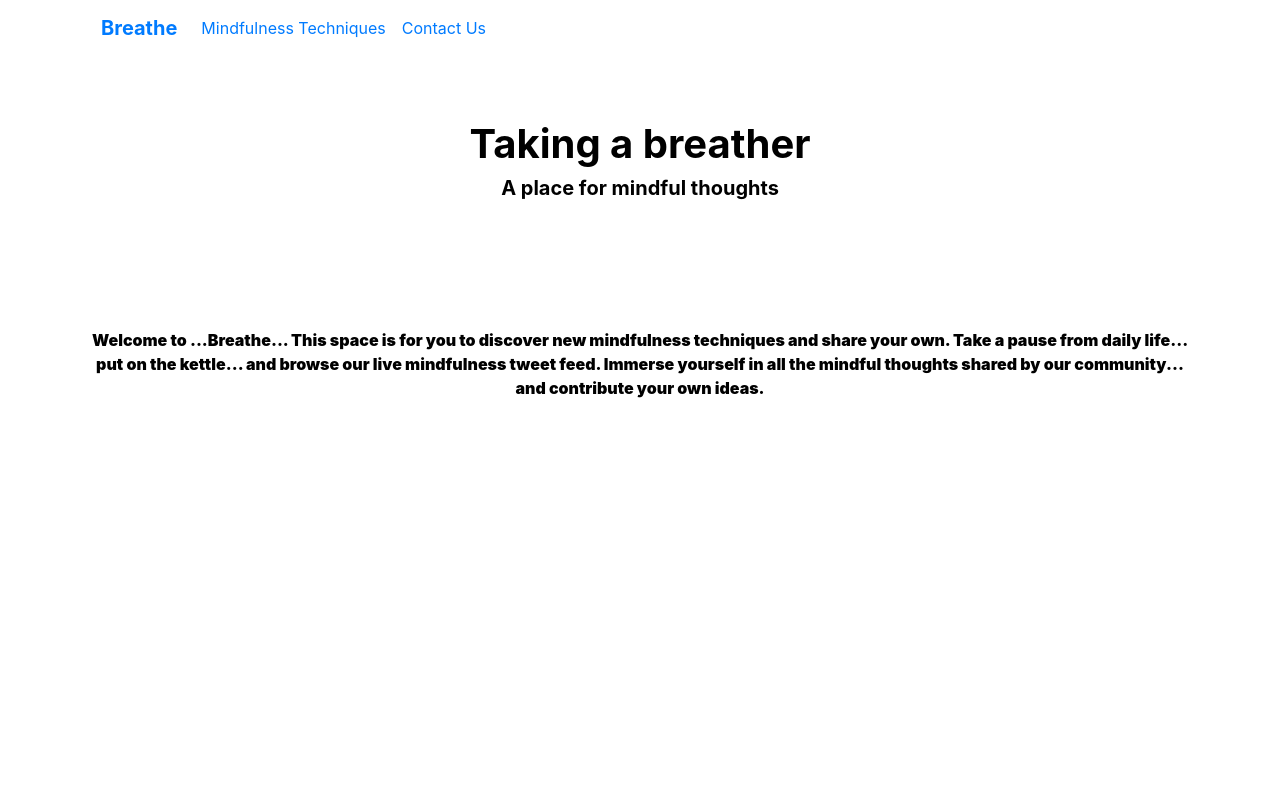
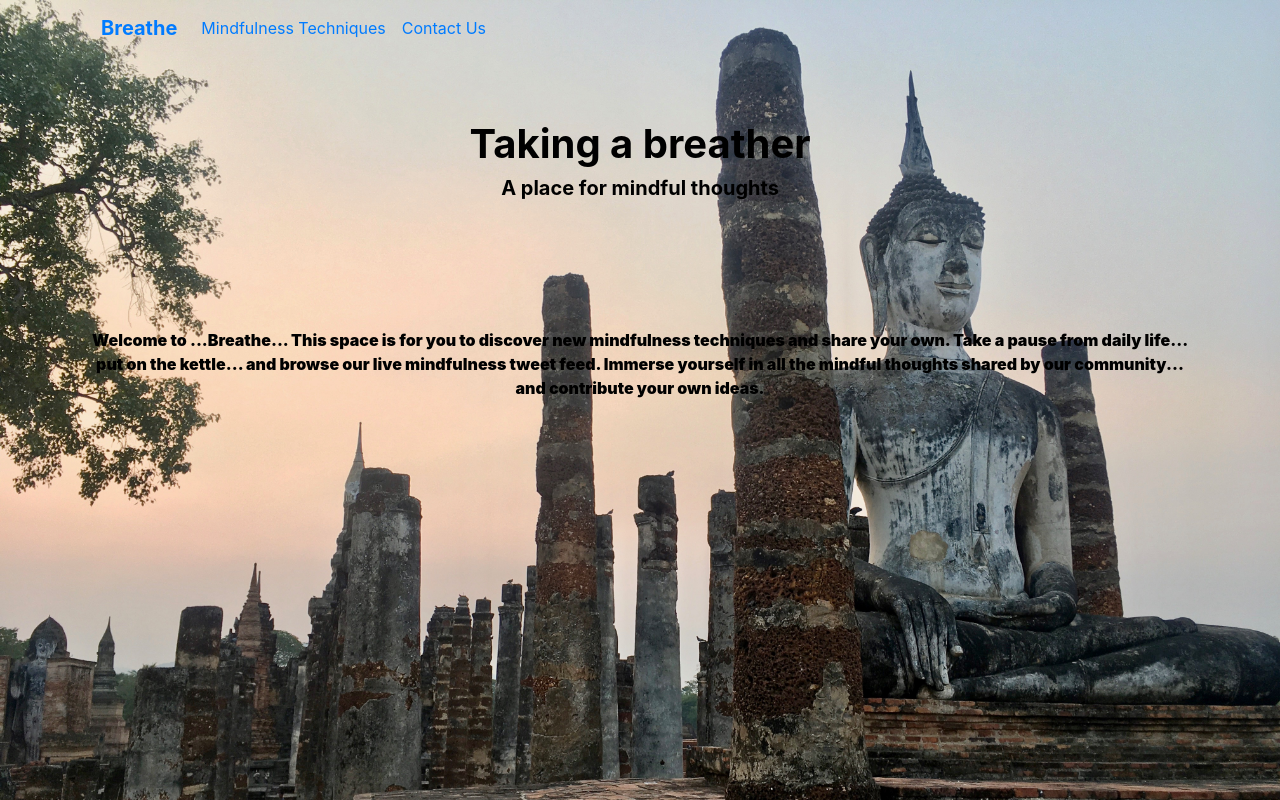
Before and after one commit to Bea111/test-web-app, a Flask app: page / in a window 1280 px wide. Shown: the top 800 px of the page. Run offline with Flask 2, Linux system fonts and the light colour scheme; some libraries are stand-ins or nearby versions.

Commit message:
background2

```diff
--- /dev/null
+++ b/settings.py
@@ -0,0 +1 @@
+STATIC_URL = '/static/'
--- a/static/css/style.css
+++ b/static/css/style.css
@@ -1,5 +1,5 @@
 .view {
-    background-image: url('/Users/beatricecarroll/Documents/GitHub/breathe/static/css/images/IMG_1027.jpg')no-repeat center center;
+    background-image: url('/Users/beatricecarroll/Documents/GitHub/breathe/static/images/IMG_1027.jpg');
     background-repeat: no-repeat;
     position: relative;
     background-size:100%;
```
Also changed, not shown: static/images/IMG_1027.jpg (renamed from static/css/images/IMG_1027.jpg), static/images/balanced-stones.jpg (renamed from static/css/images/balanced-stones.jpg), static/images/image.jpg (deleted).
